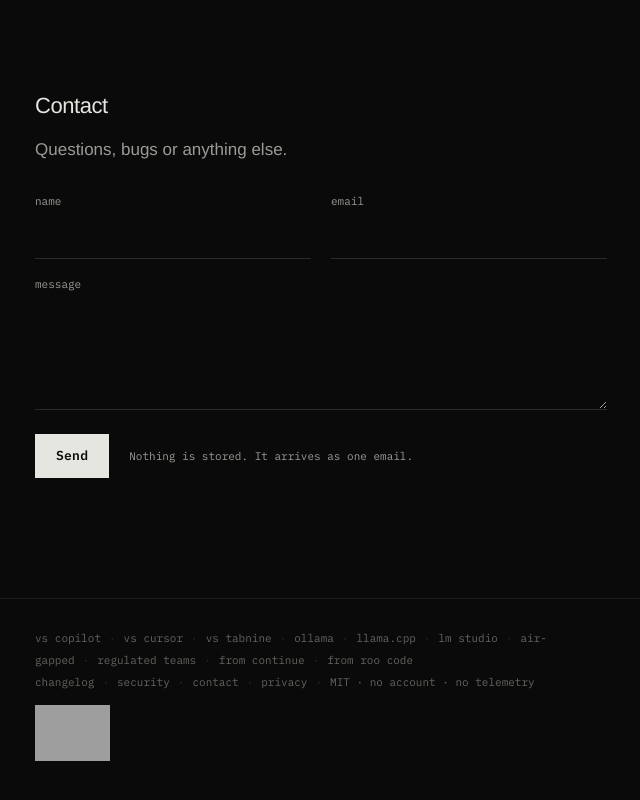
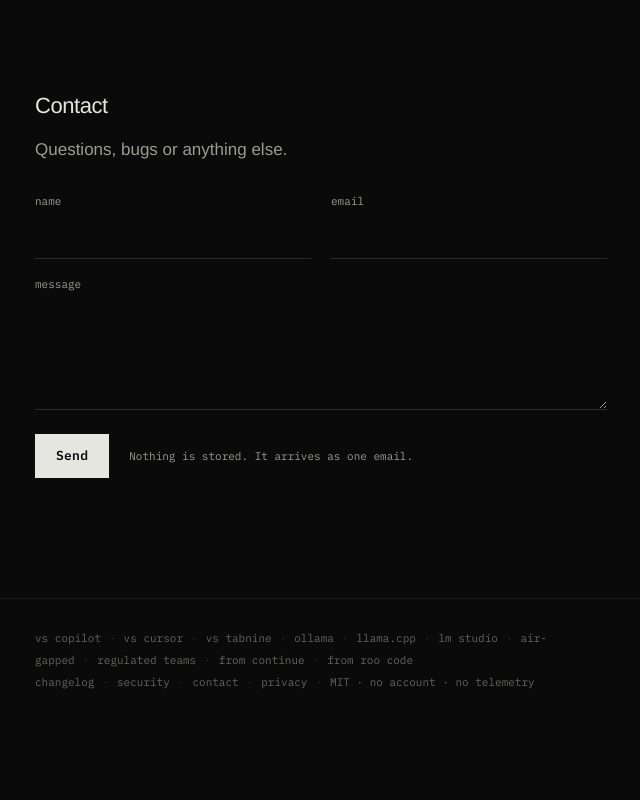
Before and after one commit to twinnydotdev/twinny-ui, a SvelteKit app: page / in a window 1280 px wide. Shown: the part 1854-2654 px from the top of the page, without its empty margins (319-959 px from the left). After the commit the page ends 2587 px from the top, so only its background shows below. Built offline with nearby package versions, Linux system fonts and the light colour scheme; grey boxes are pictures that could not be loaded.

Commit message:
site: Logo Brawl badge removed from the footer and privacy page

```diff
--- a/src/lib/const.ts
+++ b/src/lib/const.ts
@@ -17,8 +17,6 @@ export const URL_GITHUB_SERVER =
   'https://github.com/twinnydotdev/twinny/tree/main/packages/twinny-server'
 export const URL_DISCUSSIONS = 'https://github.com/twinnydotdev/twinny/discussions'
 export const URL_X = 'https://x.com/twinnydotdev'
-export const URL_LOGOBRAWL = 'https://logobrawl.com/f/2214'
-export const URL_LOGOBRAWL_BADGE = 'https://logobrawl.com/api/arena/badge/2214.svg'
 export const COMPANY = 'twinny'
 
 // The "in the open" block: no names, no photos, no team; just the public record.
--- a/src/lib/stats.json
+++ b/src/lib/stats.json
@@ -1,9 +1,9 @@
 {
-  "installs": 78572,
-  "stars": 3704,
-  "updated": "2026-11-21",
+  "installs": 78979,
+  "stars": 3707,
+  "updated": "2026-11-26",
   "rating": 4.5,
   "ratingCount": 12,
-  "marketplaceDownloads": 321695,
-  "openVsxDownloads": 204748
+  "marketplaceDownloads": 324517,
+  "openVsxDownloads": 206760
 }
--- a/src/routes/+layout.svelte
+++ b/src/routes/+layout.svelte
@@ -3,8 +3,6 @@
   import {
     URL_DOCS,
     URL_GITHUB,
-    URL_LOGOBRAWL,
-    URL_LOGOBRAWL_BADGE,
     URL_MARKETPLACE,
     URL_SITE
   } from '$lib/const'
@@ -77,18 +75,6 @@
         href="/privacy">privacy</a
       ><span class="sep">·</span><span class="dim">MIT · no account · no telemetry</span>
     </p>
-    <p>
-      <a class="brawl" href={URL_LOGOBRAWL} target="_blank" rel="noopener noreferrer">
-        <img
-          src={URL_LOGOBRAWL_BADGE}
-          alt="twinny in Logo Brawl"
-          width="247"
-          height="56"
-          loading="lazy"
-          referrerpolicy="no-referrer"
-        />
-      </a>
-    </p>
   </div>
 </footer>
 
@@ -158,16 +144,6 @@
   .foot a {
     color: var(--ink-3);
   }
-  .brawl {
-    display: inline-block;
-    margin-top: 12px;
-  }
-  .brawl img {
-    display: block;
-    max-width: 100%;
-    height: 56px;
-    width: auto;
-  }
   .sep {
     margin-inline: 8px;
     color: var(--line-2);
--- a/src/routes/privacy/+page.svelte
+++ b/src/routes/privacy/+page.svelte
@@ -51,9 +51,7 @@
       Static pages. Fonts are served from this domain. The site uses Google Analytics to count
       visits; nothing you type into twinny or your gateway ever reaches it. The server keeps
       ordinary access logs for a short time to keep the site up. The contact form sends what you
-      type as one email to us through Resend, a mail API; the site keeps no copy. The badge in the
-      footer is an image loaded from logobrawl.com, so that server sees your IP address when it
-      loads.
+      type as one email to us through Resend, a mail API; the site keeps no copy.
     </p>
     <p class="muted">
       Questions: the
```
Also changed, not shown: src/lib/changelog.md, 1 other file (tests, documents, lock files or other folders).
